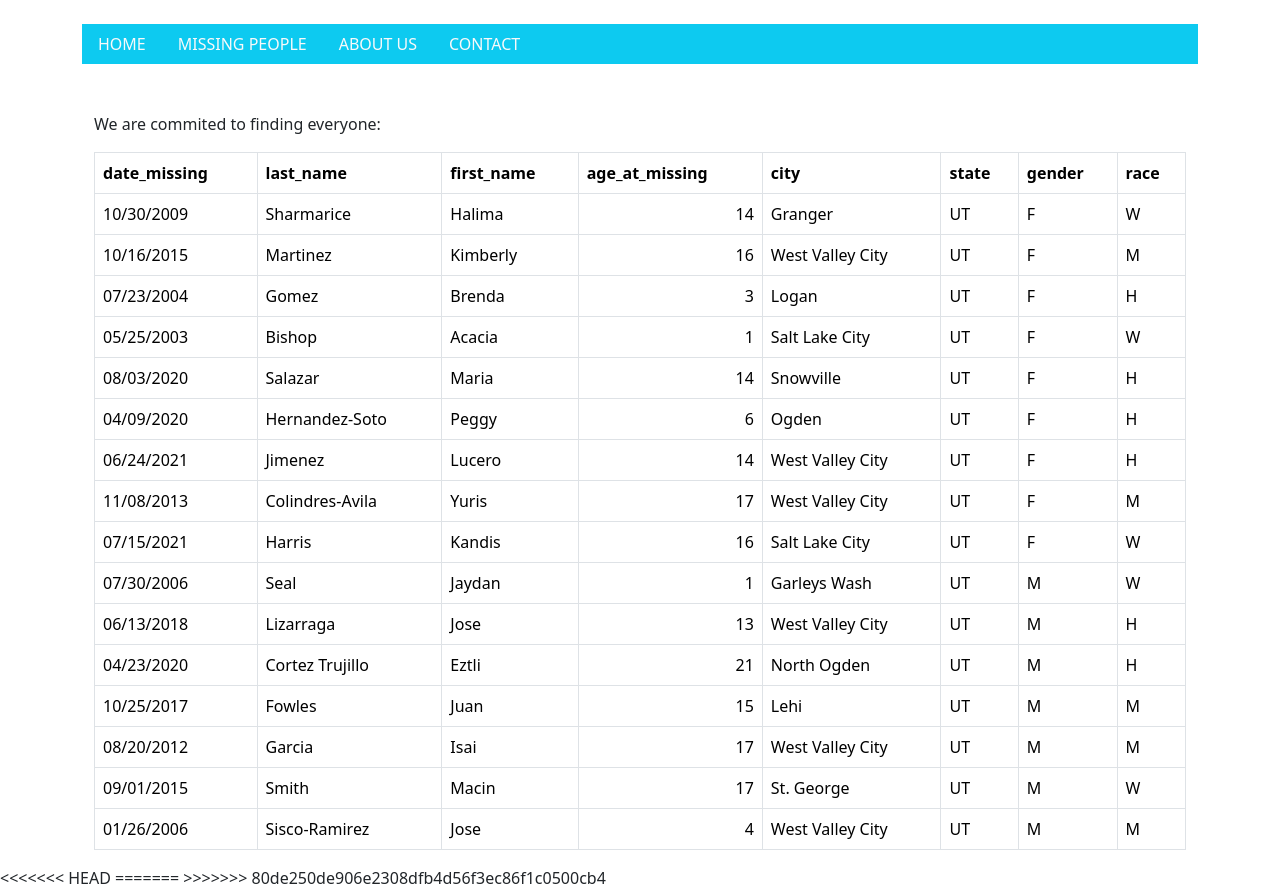
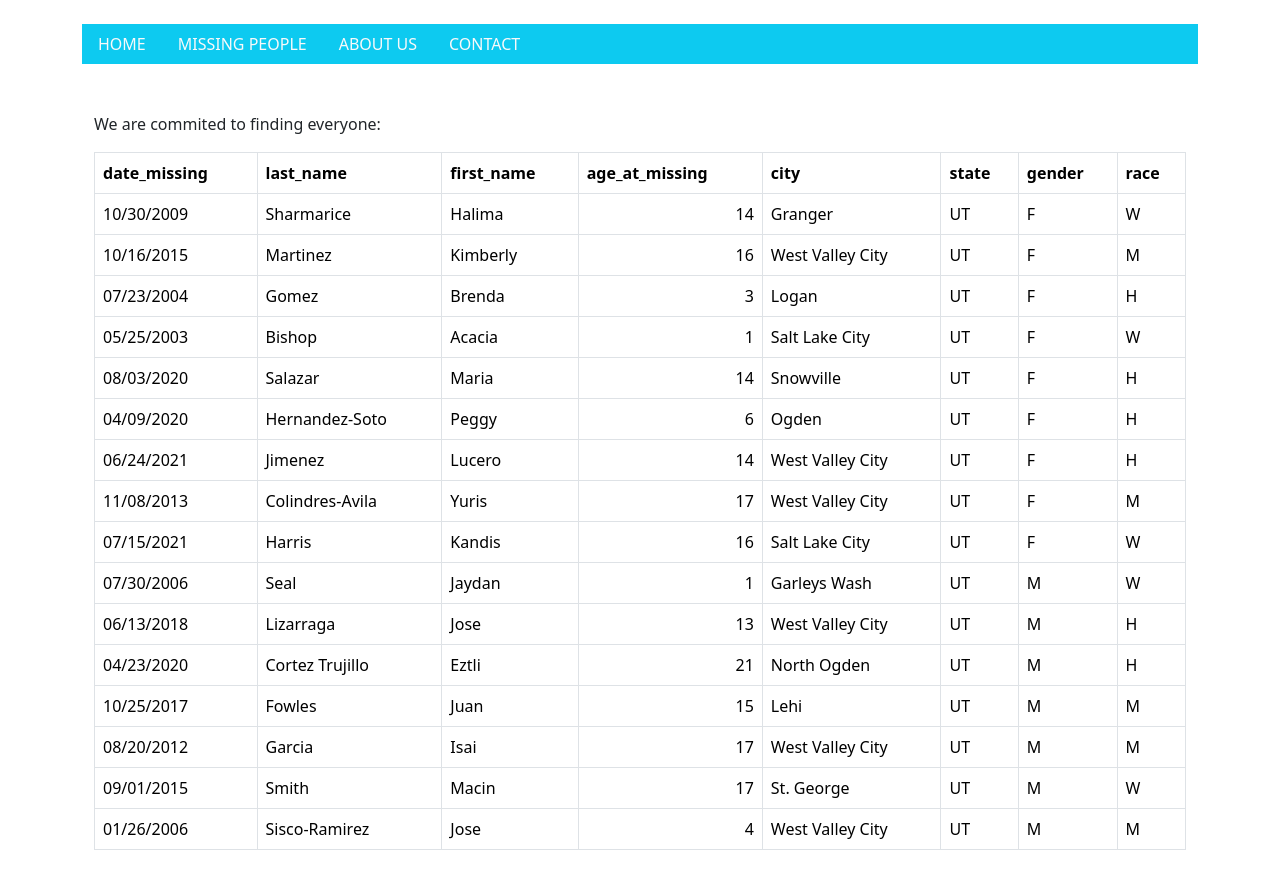
Before and after one commit to mattrlayden/MissingPersonIS303, a Django app: page / in a window 1280 px wide. After the commit the page ends 850 px from the top, so only its background shows below. Run offline with Django 4.2, Linux system fonts and the light colour scheme; some libraries are stand-ins or nearby versions.

Commit message:
Update index.html

```diff
--- a/Assets/MissingPersonGroupProject/MissingPerson1/templates/trafficapp/index.html
+++ b/Assets/MissingPersonGroupProject/MissingPerson1/templates/trafficapp/index.html
@@ -204,8 +204,4 @@
 </body>
 
     </div>
-<<<<<<< HEAD
 </html>
-=======
-</html>
->>>>>>> 80de250de906e2308dfb4d56f3ec86f1c0500cb4
```
